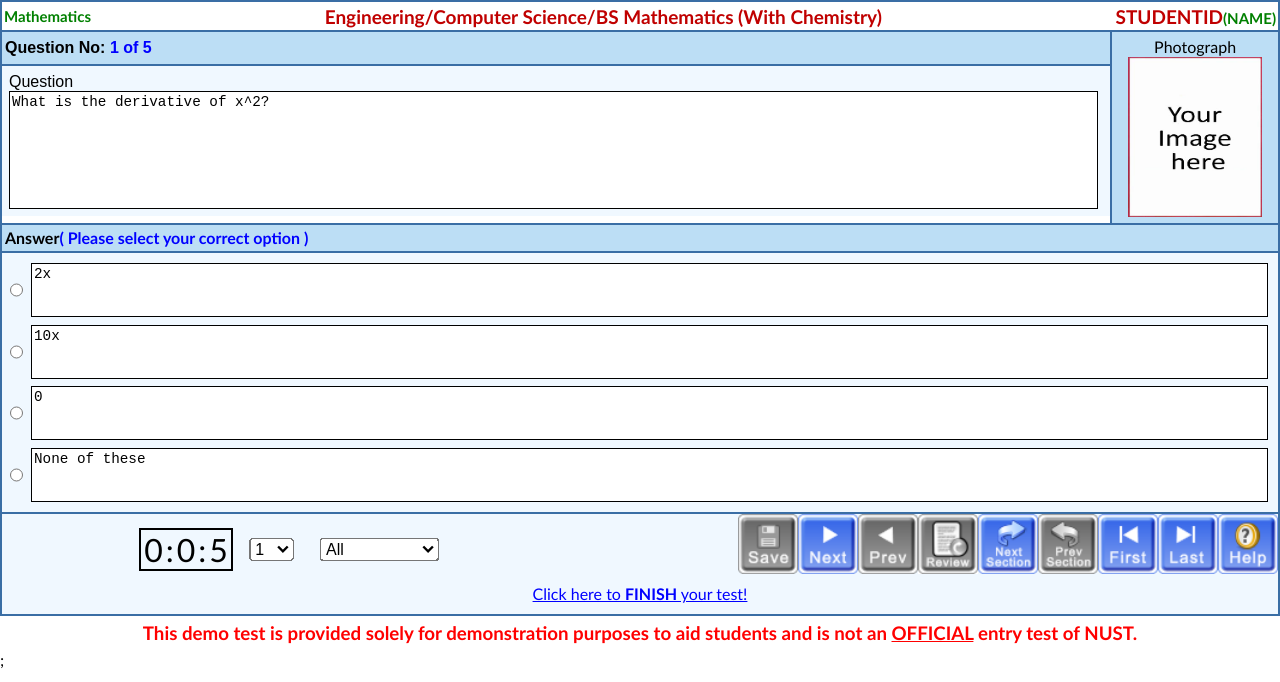
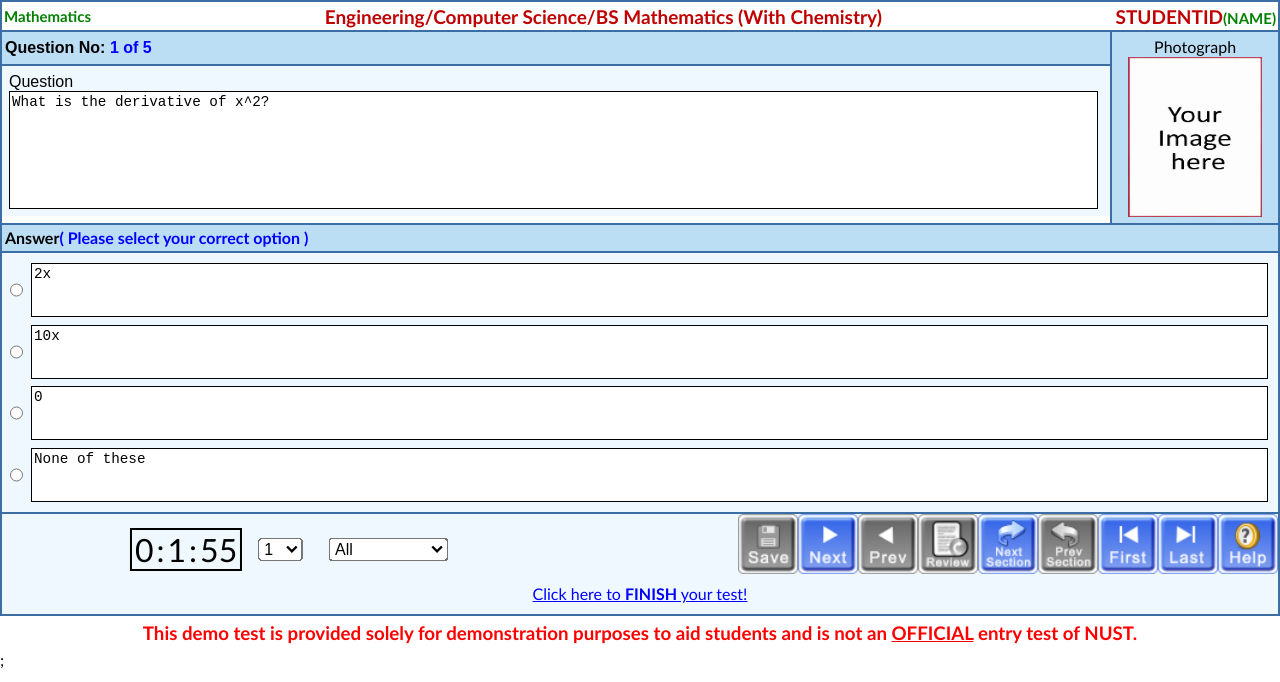
Before and after one commit to devvMuhammad/net-simulator, a React (Create React App) app: page / in a window 1280 px wide. Shown: the top 682 px of the page. Built offline with nearby package versions, Linux system fonts and the light colour scheme.

Commit message:
blah blah

```diff
--- a/src/components/ConfirmationOverlay.js
+++ b/src/components/ConfirmationOverlay.js
@@ -1,3 +1,4 @@
+/*eslint-disable react-hooks/exhaustive-deps */
 import React, { useRef, useEffect } from "react";
 import "./ConfirmationOverlay.css";
 
--- a/src/components/Timer.js
+++ b/src/components/Timer.js
@@ -1,8 +1,9 @@
+/*eslint-disable react-hooks/exhaustive-deps*/
 import React, { useState, useEffect } from "react";
 import "./Countdown.css";
 
 const Countdown = ({ finishTest }) => {
-  const [remainingTime, setRemainingTime] = useState(10);
+  const [remainingTime, setRemainingTime] = useState(120);
 
   useEffect(() => {
     const intervalId = setInterval(() => {
@@ -10,6 +11,7 @@ const Countdown = ({ finishTest }) => {
     }, 1000);
     if (remainingTime === 0) {
       finishTest();
+      clearInterval(intervalId);
     }
     return () => clearInterval(intervalId);
   }, [remainingTime]);
```
